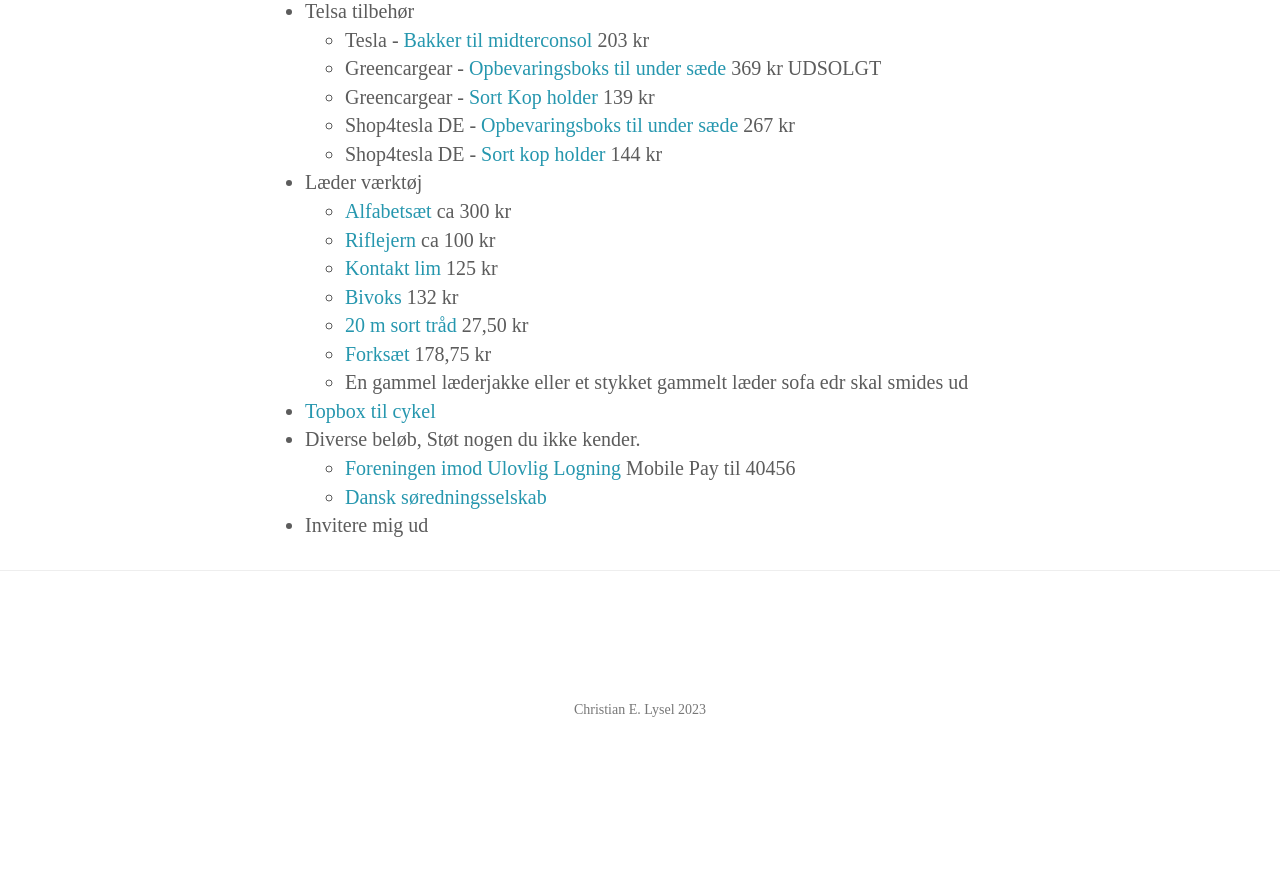
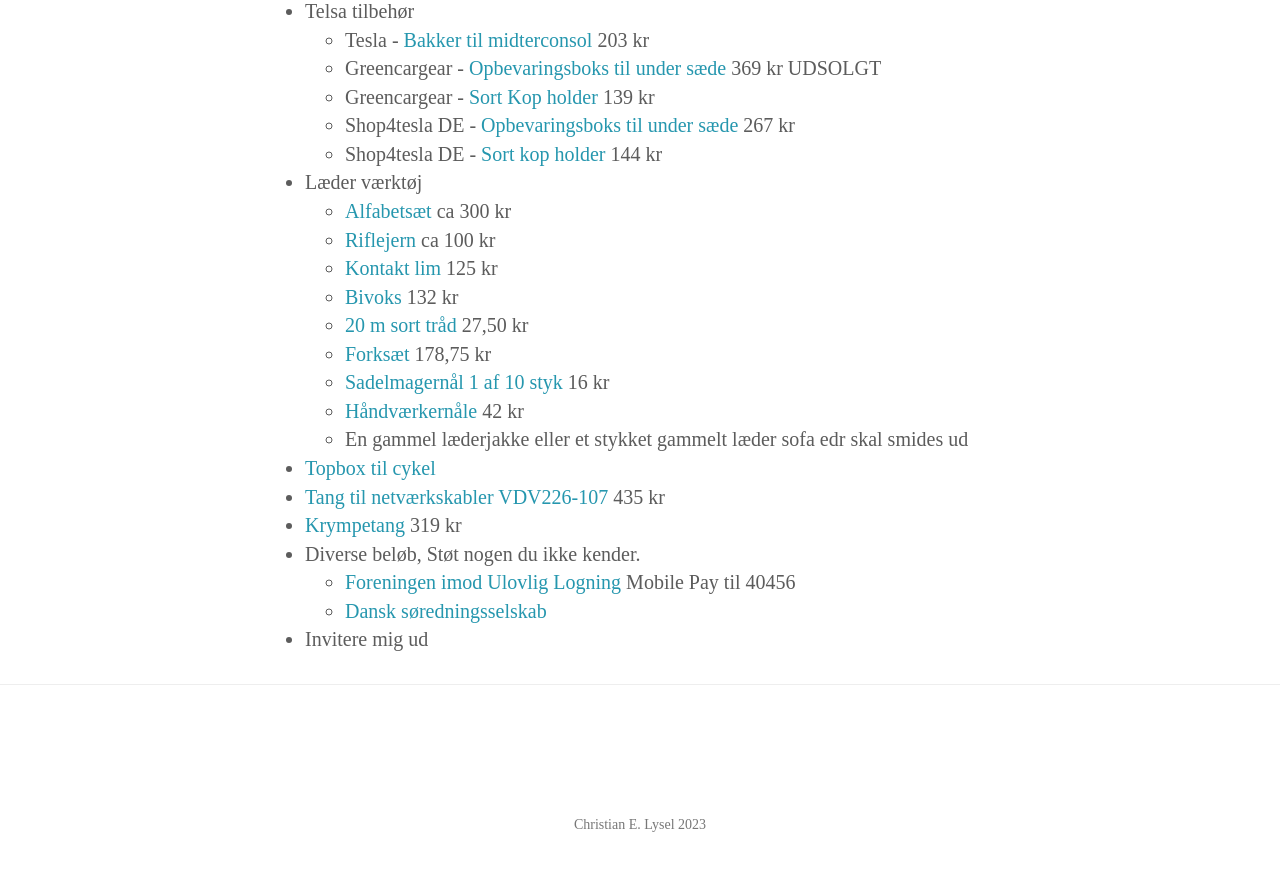
Before and after one commit to clysel/christian.lysel.net, a Jekyll site: the page built from gave.markdown, in a window 1280 px wide and 900 px high, scrolled down 636 px. Shown: the top 871 px of the window. Built offline with Jekyll 4.4.1, drawn with Linux system fonts in a browser that asks for light colours; before the commit the page ends 1421 px from its top, so only the background shows below that.

Commit message:
Update gave.markdown

```diff
--- a/gave.markdown
+++ b/gave.markdown
@@ -19,10 +19,14 @@
   * [Riflejern](https://www.laederiet.dk/shop/275-riflejern-mm/5188-riflejern-justerbart-/) ca 100 kr
   * [Kontakt lim](https://www.harald-nyborg.dk/dana-lim-kontaktlim-1-l) 125 kr
   * [Bivoks](https://www.laederiet.dk/shop/193-traad/5362-bivoks-til-traad/) 132 kr
-  * [20 m sort tråd](https://www.laederiet.dk/shop/193-traad/5352-kunstsenetraad-nr-1/) 27,50 kr
+  * [20 m sort tråd](https://www.laederiet.dk/shop/193-traad/5352-kunstsenetraad-nr-1/?variantId=17343) 27,50 kr
   * [Forksæt](https://www.laederiet.dk/shop/170-forke-og-syle/5156-forkesaet/) 178,75 kr
+  * [Sadelmagernål 1 af 10 styk](https://www.laederiet.dk/shop/194-naale/5365-sadelmagernaale-med-stort-oeje/) 16 kr
+  * [Håndværkernåle](https://www.laederiet.dk/shop/388-prym-diverse-naale/4697-prym-131-107-haandvaerkernaale/?variantId=11339) 42 kr
   * En gammel læderjakke eller et stykket gammelt læder sofa edr skal smides ud
 * [Topbox til cykel](https://www.xlmoto.dk/product/topboks-xlmoto-pronto-30l_pid-PIA-174059)
+* [Tang til netværkskabler VDV226-107](https://www.conradelektronik.dk/p/klein-tools-vdv226-107-crimpvrktj-2182199?utm_campaign=shopping-feed&utm_content=free-google-shopping-clicks&utm_medium=surfaces&utm_source=google&utm_term=2182199&vat=true) 435 kr
+* [Krympetang](https://autofix.nu/produkter/6000-installationsvaerktoej/56392-krympetang--kabelskotang-saet---med-1200-ferrules-kabelsko---hoej-kvalitet-awg-23-7-025-10-mmsup2/) 319 kr
 * Diverse beløb, Støt nogen du ikke kender.
   * [Foreningen imod Ulovlig Logning](https://ulovliglogning.dk/#wannahelp) Mobile Pay til 40456
   * [Dansk søredningsselskab](https://dsrs.dk/stot-os)
```
